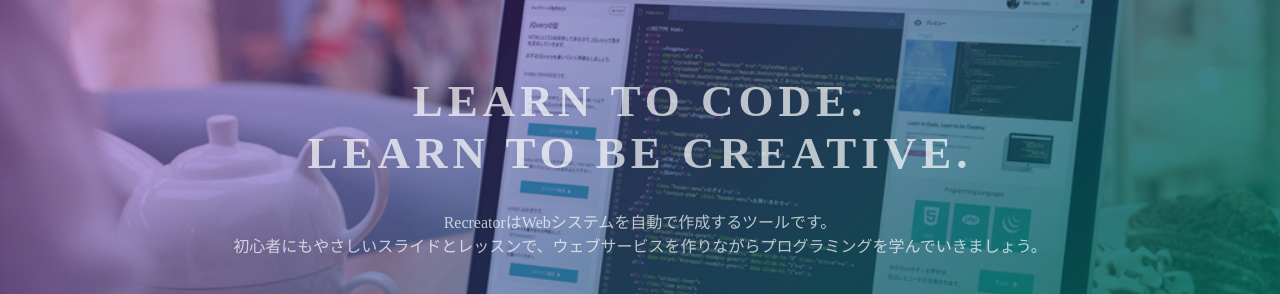
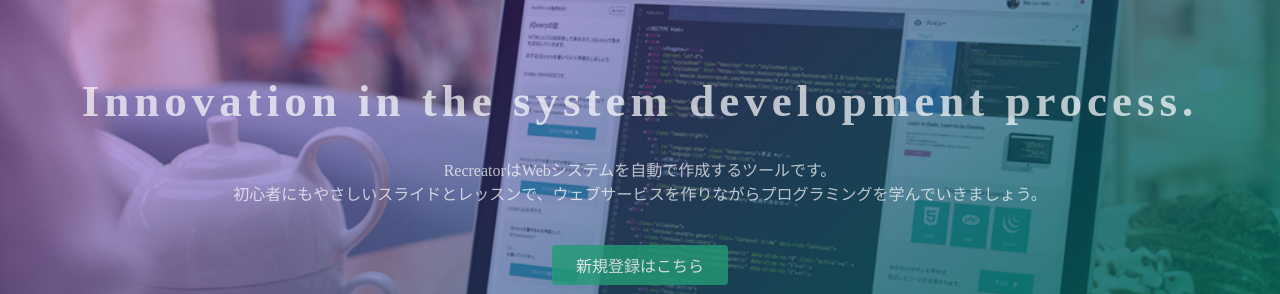
Before and after one commit to BinNakamura/BinNakamura.github.io, a plain HTML site: page index.html in a window 1280 px wide. Shown: the part 135-429 px from the top of the page. Drawn offline with Linux system fonts and the light colour scheme.

Commit message:
Update index.html

```diff
--- a/index.html
+++ b/index.html
@@ -23,7 +23,7 @@
   </header>
   <div class="top-wrapper">
     <div class="container">
-      <h1>LEARN TO CODE.<br>LEARN TO BE CREATIVE.</h1>
+      <h1>Innovation in the system development process.</h1>
       <p>RecreatorはWebシステムを自動で作成するツールです。<br>初心者にもやさしいスライドとレッスンで、ウェブサービスを作りながらプログラミングを学んでいきましょう。</p>
       <div class="btn-wrapper">
         <a href="#" class="btn signup">新規登録はこちら</a>
```
